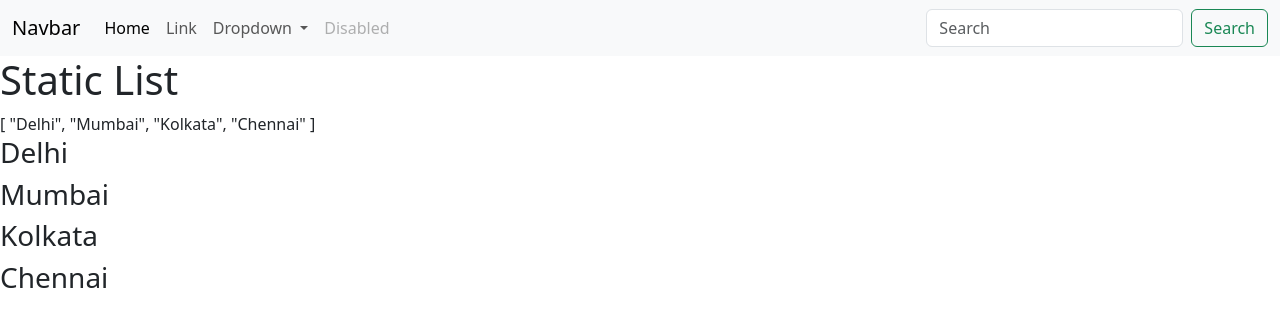
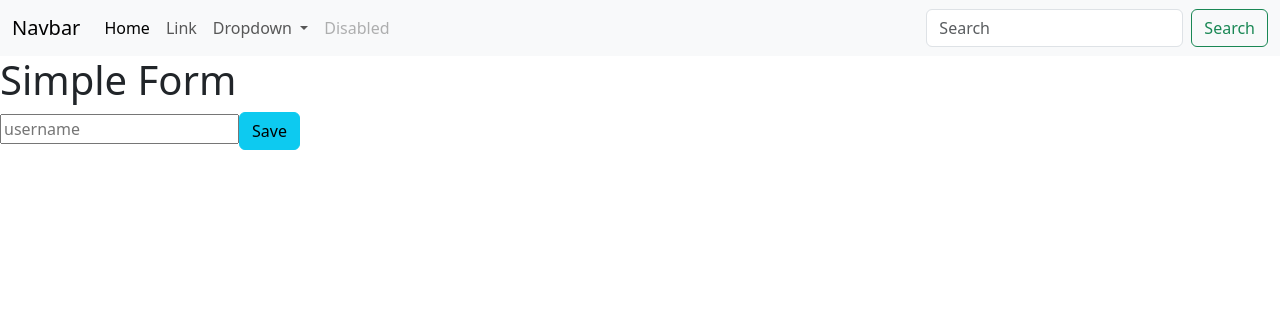
Before and after one commit to raniganj/myvueproject3, a Vue app: page / in a window 1280 px wide. Shown: the top 326 px of the page. Built offline with nearby package versions, Linux system fonts and the light colour scheme.

Commit message:
static form

```diff
--- a/src/App.vue
+++ b/src/App.vue
@@ -1,9 +1,9 @@
 <script setup>
 import MyNavbar from './components/MyNavbar.vue'
-import MyStaticList from './components/MyStaticList.vue'
+import MySimpleForm from './components/MySimpleForm.vue'
 </script>
 
 <template>
   <MyNavbar />
-  <MyStaticList />
+  <MySimpleForm />
 </template>
--- /dev/null
+++ b/src/components/MySimpleForm.vue
@@ -0,0 +1,18 @@
+<script setup>
+import { ref } from 'vue'
+
+let username = ref('')
+
+let save = () => {
+  alert(username.value)
+  username.value = ''
+}
+</script>
+
+<template>
+  <h1>Simple Form</h1>
+
+  <input type="text" placeholder="username" v-model="username" />
+
+  <button class="btn btn-info" @click="save()">Save</button>
+</template>
```
